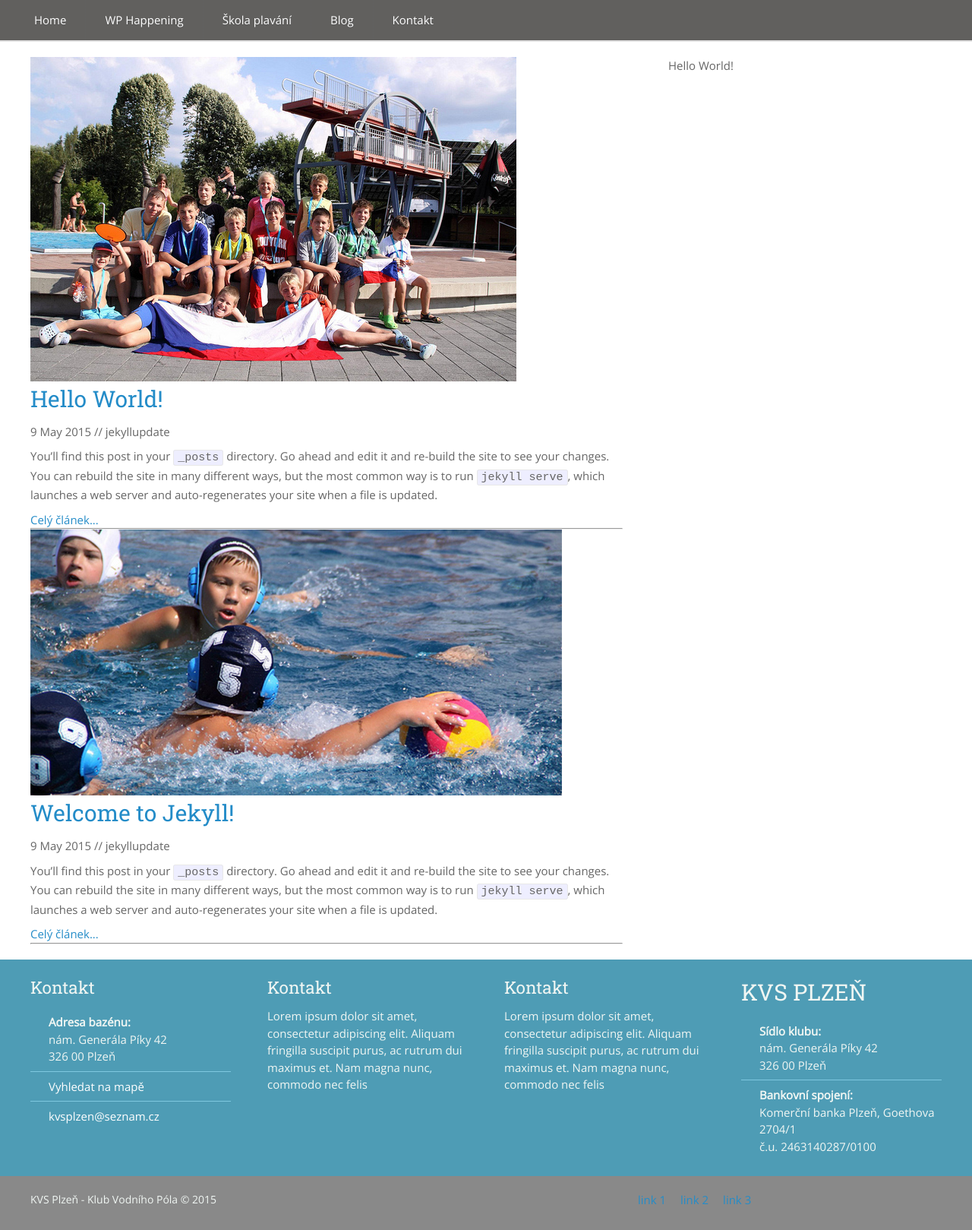
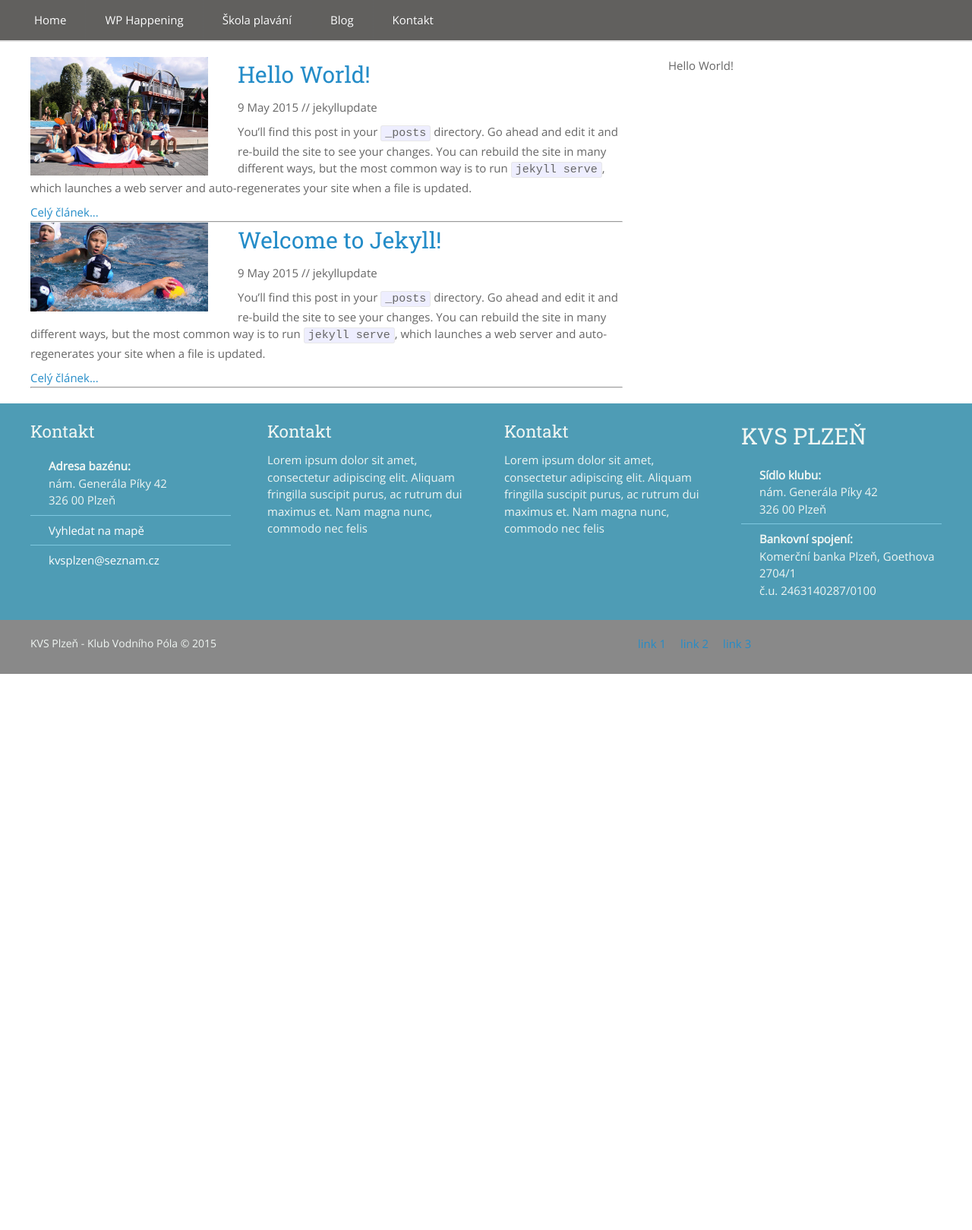
Before and after one commit to SteveVil/KVS-web, a Jekyll site: the page built from Blog/index.html, in a window 1280 px wide. Shown: the whole page at 76% size. Built offline with Jekyll 4.4.1, drawn with Linux system fonts in a browser that asks for light colours; the list of posts is cut into pages by our own code; after the commit the page ends 900 px from its top, so only the background shows below that.

Commit message:
Update _layout.sass

```diff
--- a/_sass/_layout.sass
+++ b/_sass/_layout.sass
@@ -2,6 +2,11 @@
 
 .blog_content
 	width: 65%
+	margin-right: 5%
+	float: left
+
+.post-thumbnail
+	width: 30%
 	margin-right: 5%
 	float: left
 
```
